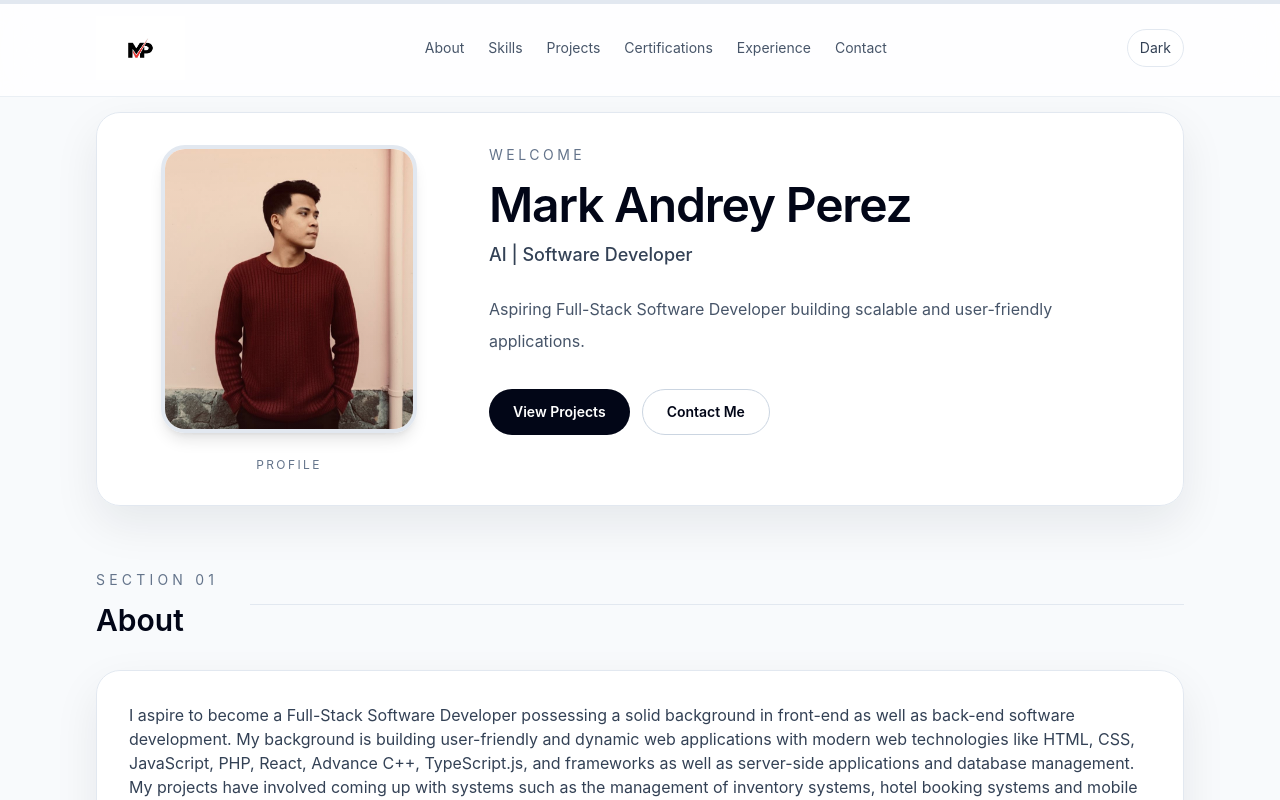
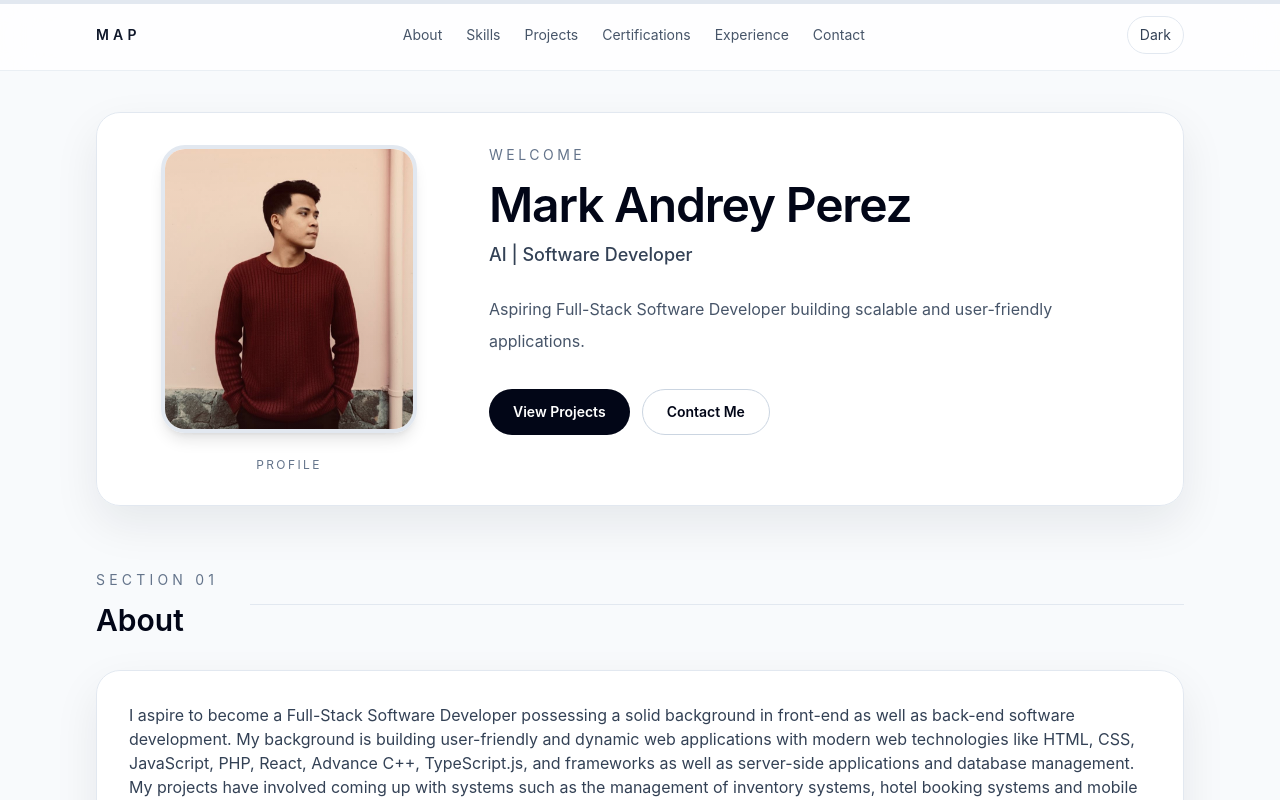
Before and after one commit to kumaru06/myportfolio, a React (Vite) app: page / in a window 1280 px wide. Shown: the top 800 px of the page. Built offline with nearby package versions, Linux system fonts and the light colour scheme.

Commit message:
Final: Use MAP text logo in navbar and fix profile image

```diff
--- a/src/App.tsx
+++ b/src/App.tsx
@@ -7,7 +7,6 @@ import CertificationCard from './components/CertificationCard';
 import ContactForm from './components/ContactForm';
 import Footer from './components/Footer';
 import profilePic from './assets/images/gallery4.png';
-import mpLogo from './assets/images/logo/mp.png';
 
 const sectionVariants = {
   hidden: { opacity: 0, y: 28 },
--- a/src/components/Navbar.tsx
+++ b/src/components/Navbar.tsx
@@ -23,8 +23,8 @@ export default function Navbar({ darkMode, setDarkMode }: NavbarProps) {
       transition={{ duration: 0.5 }}
     >
       <div className="mx-auto flex max-w-6xl items-center justify-between px-4 py-4 sm:px-6 lg:px-8">
-        <a href="#about" className="flex items-center">
-          <img src="./src/assets/images/logo/mp.png" alt="MP Logo" className="h-16 w-auto" />
+        <a href="#about" className="text-sm font-semibold uppercase tracking-[0.3em] text-slate-900 dark:text-slate-100">
+          MAP
         </a>
         <nav className="hidden items-center gap-6 md:flex">
           {links.map((link) => (
```
